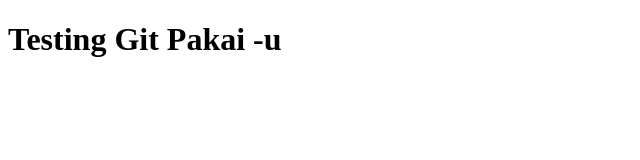
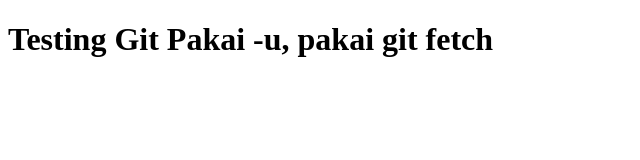
Before and after one commit to jeremyreinhart/batch15git, a plain HTML site: page index.html in a window 1280 px wide. Shown: the whole page, without its empty margins (0-640 px from the left). Drawn offline with Linux system fonts and the light colour scheme.

Commit message:
feat: git fetch

```diff
--- a/index.html
+++ b/index.html
@@ -6,6 +6,6 @@
     <title>Document</title>
 </head>
 <body>
-    <h1>Testing Git Pakai -u</h1>
+    <h1>Testing Git Pakai -u, pakai git fetch</h1>
 </body>
 </html>
```
